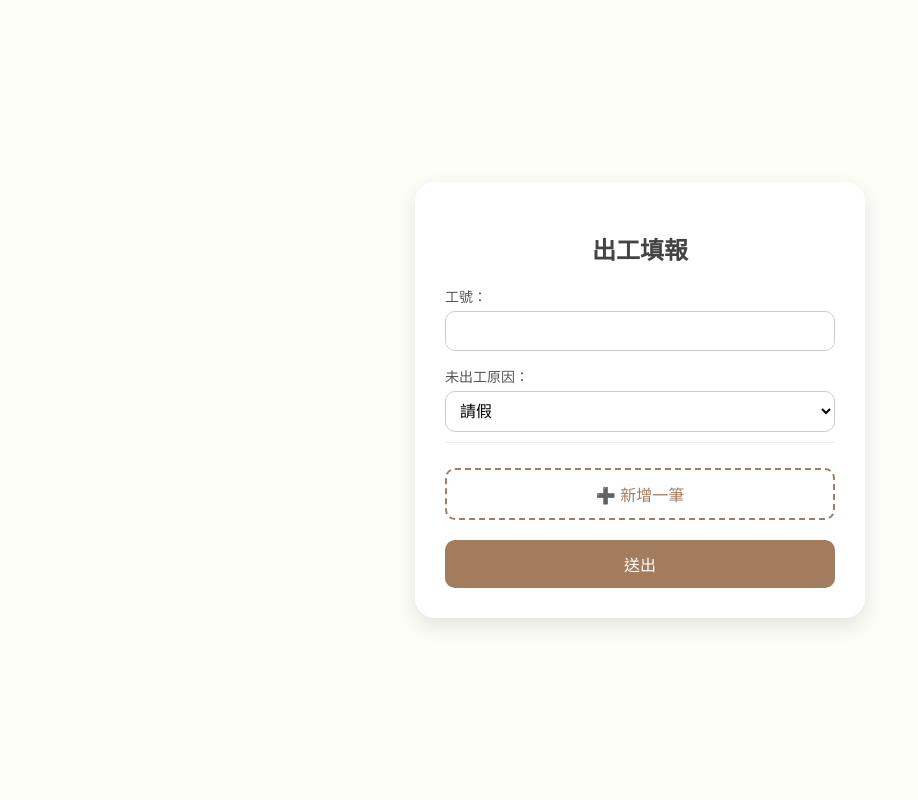
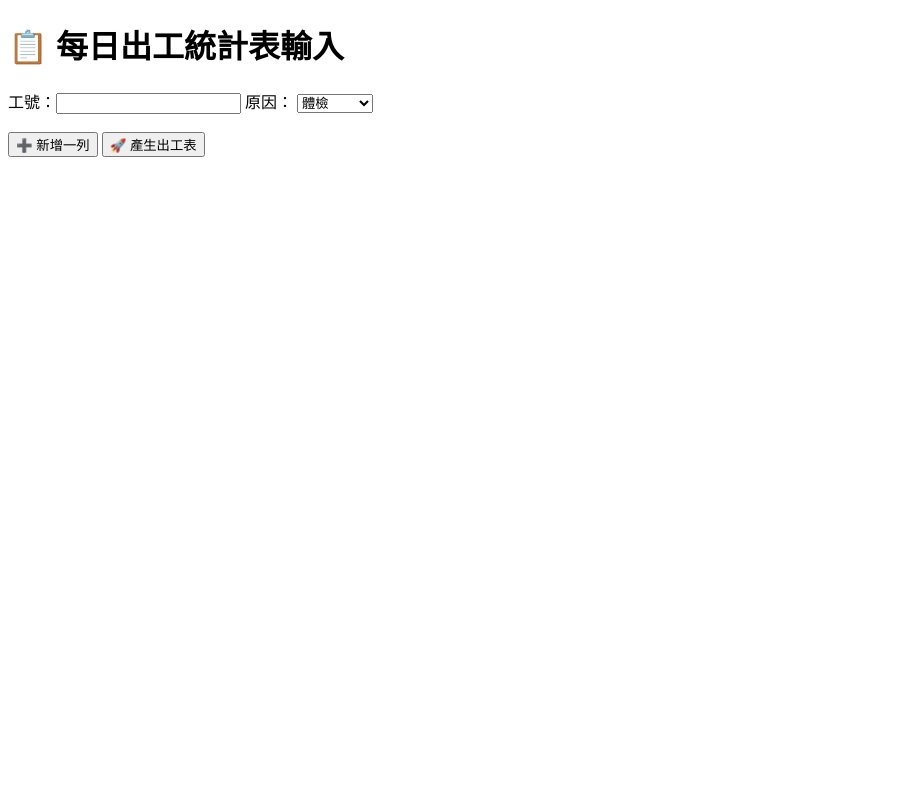
Before and after one commit to sswu1009/work-attendance-system, a Flask app: page / in a window 1280 px wide. Shown: the whole page, without its empty margins (0-918 px from the left). Run offline with Flask 3, Linux system fonts and the light colour scheme.

Commit message:
改回陽春版

```diff
--- a/templates/index.html
+++ b/templates/index.html
@@ -1,4 +1,4 @@
-<!-- <!DOCTYPE html>
+<!DOCTYPE html>
 <html lang="zh-Hant">
 <head>
     <meta charset="UTF-8">
@@ -37,157 +37,3 @@
     </script>
 </body>
 </html>
- -->
-<!DOCTYPE html>
-<html lang="zh-Hant">
-<head>
-  <meta charset="UTF-8">
-  <meta name="viewport" content="width=device-width, initial-scale=1.0">
-  <title>出工表填寫</title>
-  <style>
-    * {
-      box-sizing: border-box;
-      font-family: 'Helvetica Neue', 'Noto Sans TC', sans-serif;
-    }
-
-    body {
-      margin: 0;
-      padding: 0;
-      background: #fdfdf7; /* 象牙白底色 */
-      color: #333;
-      min-height: 100vh;
-      display: flex;
-      justify-content: center;
-      align-items: center;
-    }
-
-    .form-container {
-      background: rgba(255, 255, 255, 0.9);
-      backdrop-filter: blur(10px);
-      padding: 30px;
-      border-radius: 20px;
-      box-shadow: 0 8px 20px rgba(0,0,0,0.1);
-      max-width: 450px;
-      width: 90%;
-    }
-
-    h2 {
-      text-align: center;
-      margin-bottom: 20px;
-      color: #444;
-    }
-
-    label {
-      display: block;
-      margin-top: 15px;
-      font-size: 14px;
-      color: #555;
-    }
-
-    input, select {
-      width: 100%;
-      padding: 10px;
-      margin-top: 5px;
-      border-radius: 10px;
-      border: 1px solid #ccc;
-      background-color: #fff;
-      font-size: 16px;
-      transition: border-color 0.3s ease;
-    }
-
-    input:focus, select:focus {
-      border-color: #a37c5d; /* 咖啡金色 */
-      outline: none;
-      box-shadow: 0 0 5px rgba(163, 124, 93, 0.5);
-    }
-
-    .entry {
-      margin-bottom: 15px;
-      border-bottom: 1px solid #eee;
-      padding-bottom: 10px;
-    }
-
-    button {
-      width: 100%;
-      margin-top: 20px;
-      padding: 12px;
-      background: #a37c5d;
-      color: white;
-      border: none;
-      border-radius: 10px;
-      font-size: 16px;
-      cursor: pointer;
-      transition: background 0.3s ease;
-    }
-
-    button:hover {
-      background: #8e6d52;
-    }
-
-    #add-btn {
-      background: transparent;
-      color: #a37c5d;
-      border: 2px dashed #a37c5d;
-      margin-top: 10px;
-    }
-
-    #add-btn:hover {
-      background: #f3e9e2;
-    }
-
-    @media (max-width: 600px) {
-      .form-container {
-        padding: 20px;
-      }
-    }
-  </style>
-</head>
-<body>
-  <div class="form-container">
-    <h2>出工填報</h2>
-    <form method="POST" action="/submit" id="work-form">
-      <div id="form-entries">
-        <div class="entry">
-          <label for="employee_id">工號：</label>
-          <input type="text" id="employee_id" name="employee_id[]" required>
-
-          <label for="reason">未出工原因：</label>
-          <select id="reason" name="reason[]" required>
-            <option value="請假">請假</option>
-            <option value="休假">休假</option>
-            <option value="公出">公出</option>
-            <option value="未到">未到</option>
-            <option value="其他">其他</option>
-          </select>
-        </div>
-      </div>
-      <button type="button" id="add-btn">➕ 新增一筆</button>
-      <button type="submit">送出</button>
-    </form>
-  </div>
-
-  <script>
-    const formEntries = document.getElementById('form-entries');
-    const addBtn = document.getElementById('add-btn');
-
-    addBtn.addEventListener('click', () => {
-      const entry = document.createElement('div');
-      entry.classList.add('entry');
-      entry.innerHTML = `
-        <label>工號：</label>
-        <input type="text" name="employee_id[]" required>
-
-        <label>未出工原因：</label>
-        <select name="reason[]" required>
-          <option value="請假">請假</option>
-          <option value="休假">休假</option>
-          <option value="公出">公出</option>
-          <option value="未到">未到</option>
-          <option value="其他">其他</option>
-        </select>
-      `;
-      formEntries.appendChild(entry);
-    });
-  </script>
-</body>
-</html>
```
